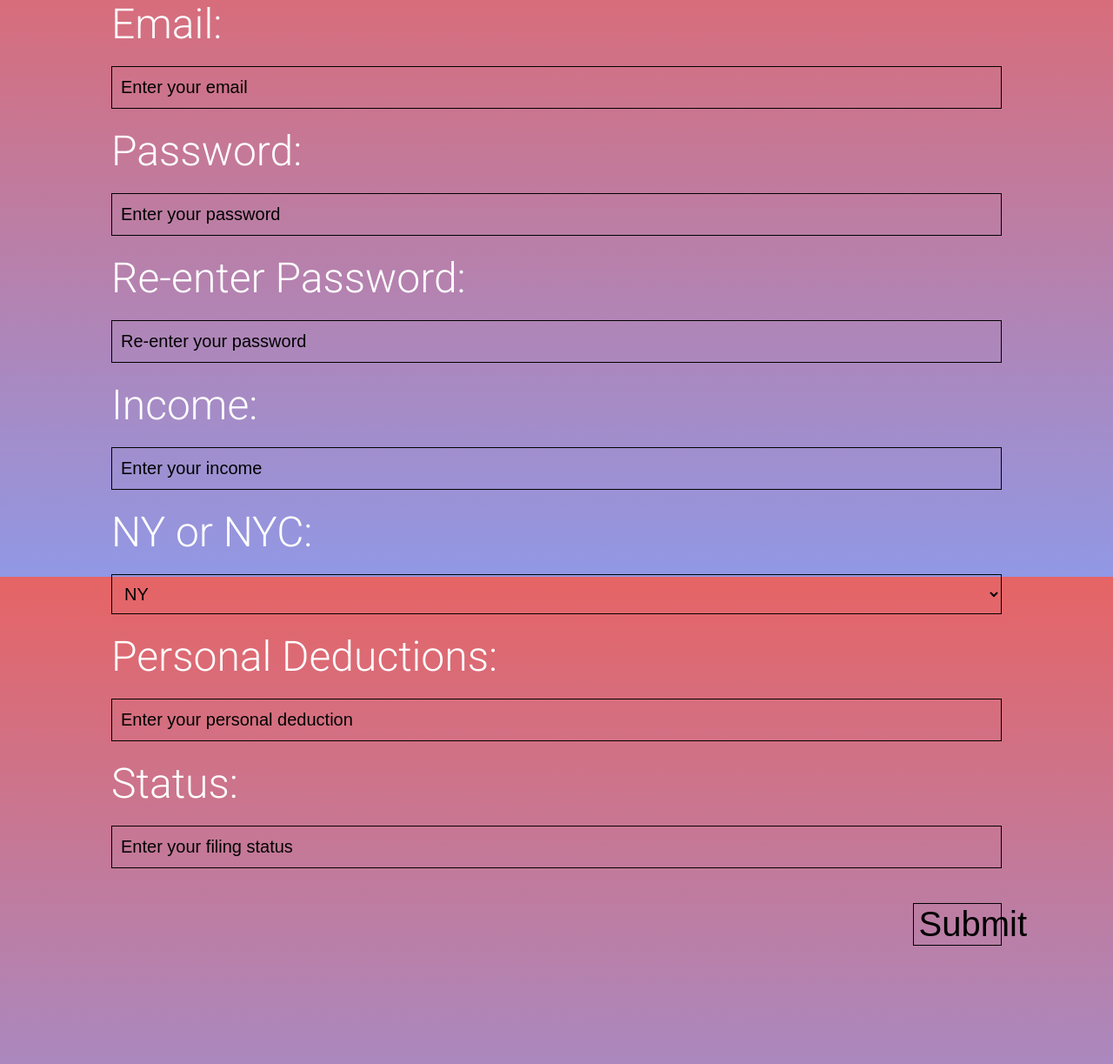
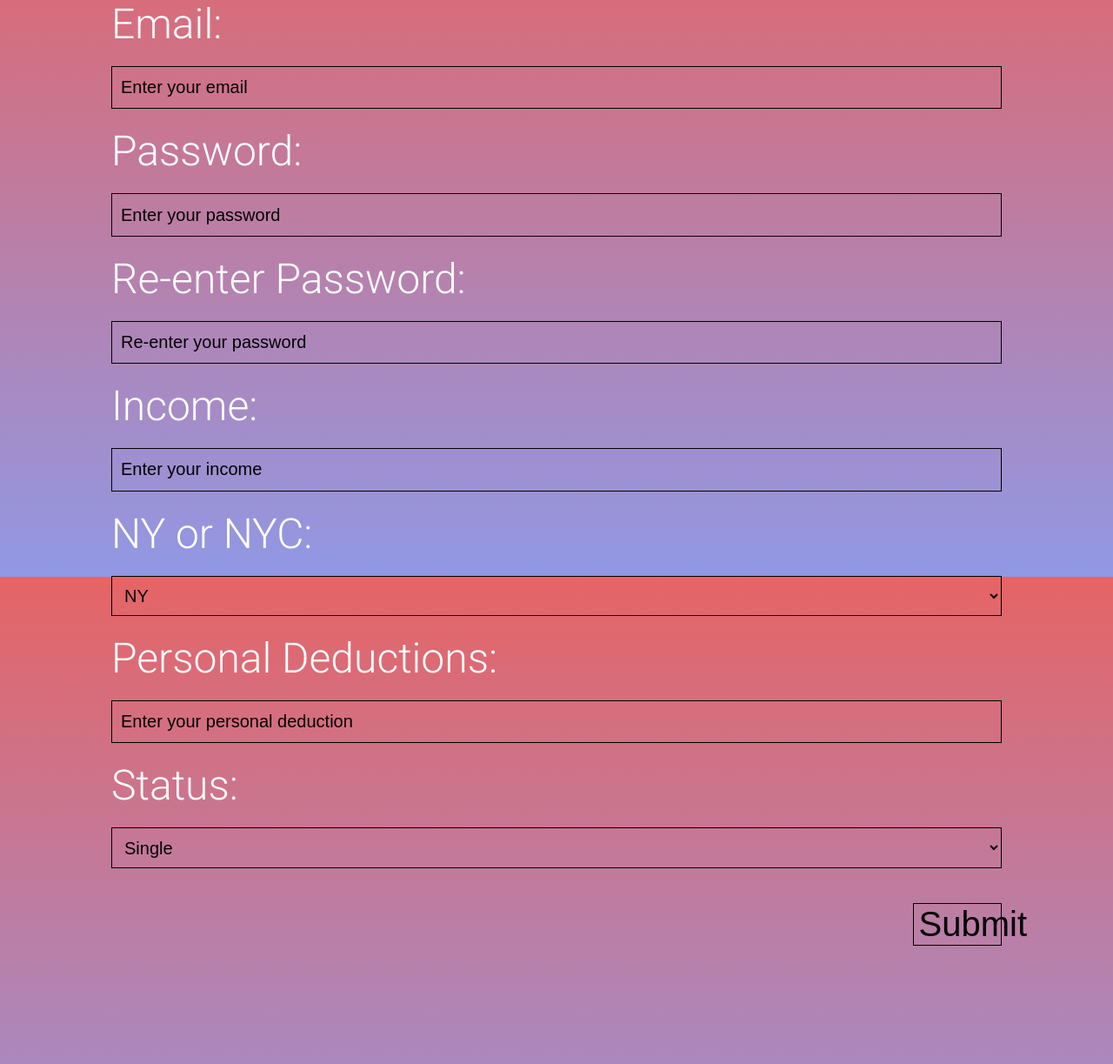
Before and after one commit to danvluewubley/hackathon-budget-app, a Flask app: page /sign-up in a window 1280 px wide. Shown: the part 137-1360 px from the top of the page at 87% size. Run offline with Flask 3, Linux system fonts and the light colour scheme; some web fonts are replaced.

Commit message:
Added select tag for status '

```diff
--- a/myapp/helpers.py
+++ b/myapp/helpers.py
@@ -70,10 +70,8 @@ class taxCalculator:
             agi = agi - 13850
         elif status == 'mfj':
             agi = agi - 27700
-        elif status == "hoh":
+        else:
             agi = agi - 20800
-        else:
-            agi = agi - 27700
 
         #Subtracts any additional deductions the tax filer might have from their agi
         agi = agi - deductions
@@ -172,6 +170,6 @@ class budgetOptions:
         percents = {}
         percents['necessities'] = necessities * budget
         percents['savings'] = savings * budget
-        percents['']
+        percents['wants'] = savings * wants
 
-        return
+        return percents
--- a/myapp/templates/signup.html
+++ b/myapp/templates/signup.html
@@ -59,13 +59,12 @@
         required
       />
       <p>Status:</p> <!--Select-->
-      <input
-        type="text"
-        name="status"
-        placeholder="Enter your filing status"
-        class="form-control"
-        required
-      />
+      <select class="form-select" name="status">
+        <option value="s">Single</option>
+        <option value="mfj">Married Filing Jointly</option>
+        <option value="hoh">Head of Household</option>
+      </select>
+
       <button type="submit">Submit</button>
     </form>
   </body>
```
